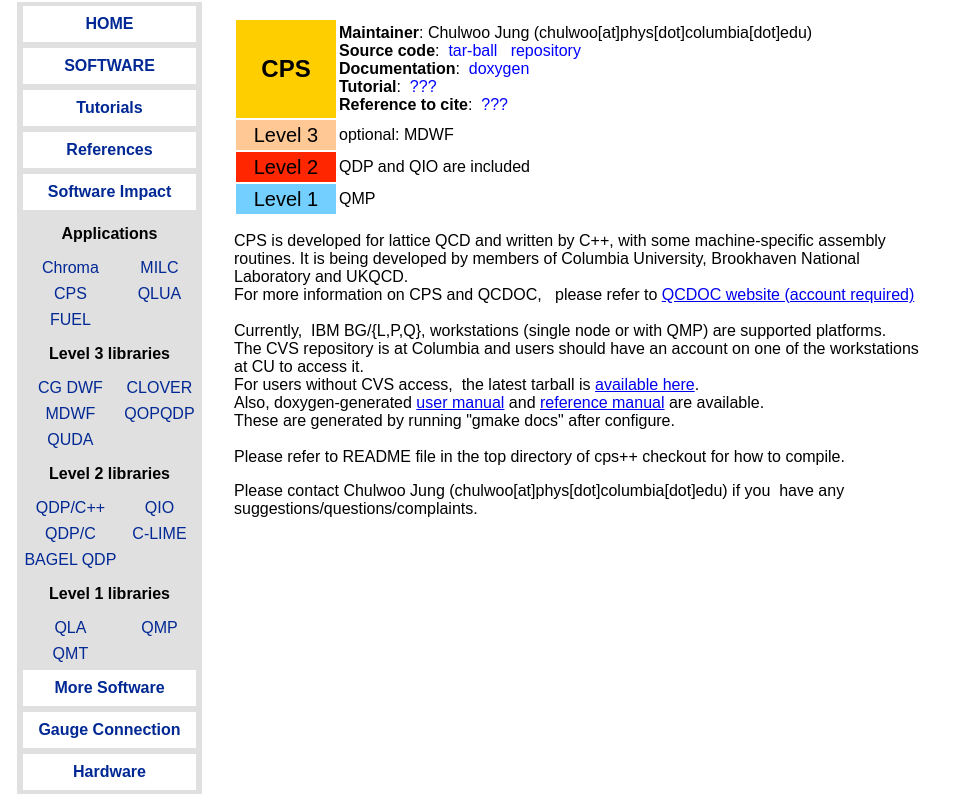
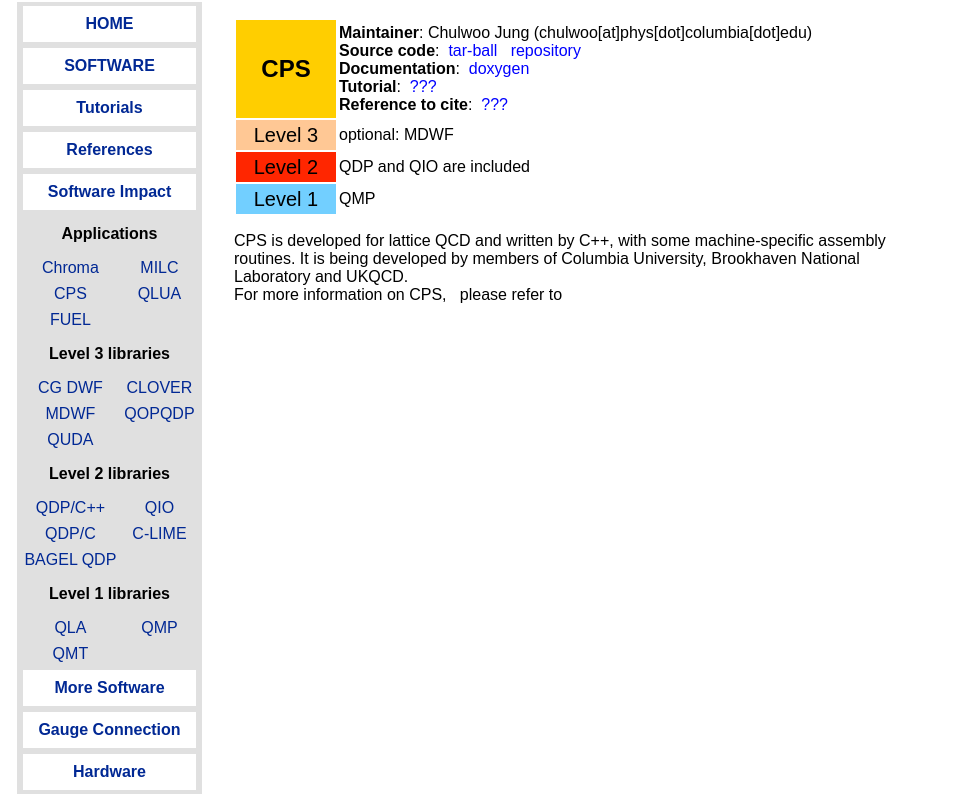
Before and after one commit to usqcd-software/usqcd-software.github.io, a plain HTML site: page CPS.html in a window 1280 px wide. Shown: the part 89-883 px from the top of the page, without its empty margins (0-964 px from the left). Drawn offline with Linux system fonts and the light colour scheme.

Commit message:
Update CPS.html

```diff
--- a/CPS.html
+++ b/CPS.html
@@ -61,22 +61,9 @@ CPS is developed for lattice QCD and
 written by C++, with some machine-specific  assembly routines.
 It is being developed by members of Columbia University, Brookhaven
 National Laboratory and UKQCD.&nbsp; <br>
-For more information on CPS and QCDOC,&nbsp;&nbsp; please refer to <a href="https://qcdoc.phys.columbia.edu/doc/cps/">QCDOC website (account required)</a><br>
+For more information on CPS,&nbsp;&nbsp; please refer to <a href="https://github.com/RBC-UKQCD/CPS"></a><br>
 <br>
-Currently,&nbsp; IBM BG/{L,P,Q}, workstations (single node or with QMP) are supported
-platforms. <br>
-The CVS repository is at Columbia and users should have an account on
-one of the workstations at CU to access it. <br>
-For users without CVS access,&nbsp; the latest tarball is <a href="http://qcdoc.phys.columbia.edu/tarballs/CPS_v5_0_16_fix_1.tar.gz">available here</a>. <br>
-Also,
-doxygen-generated <a href="http://qcdoc.phys.columbia.edu/doxygen/usr/">user manual</a> and <a href="http://qcdoc.phys.columbia.edu/doxygen/ref/">reference manual</a> are available.<br>
-These are generated by running "gmake docs" after configure.<br>
 <br>
-Please refer to README file in the top directory of cps++ checkout
-for how to compile.<p>
-Please contact Chulwoo Jung
-(chulwoo[at]phys[dot]columbia[dot]edu) if you&nbsp;
-have any suggestions/questions/complaints.<br>
 <!-- end content --></div>
 </div>
 </body>
```
